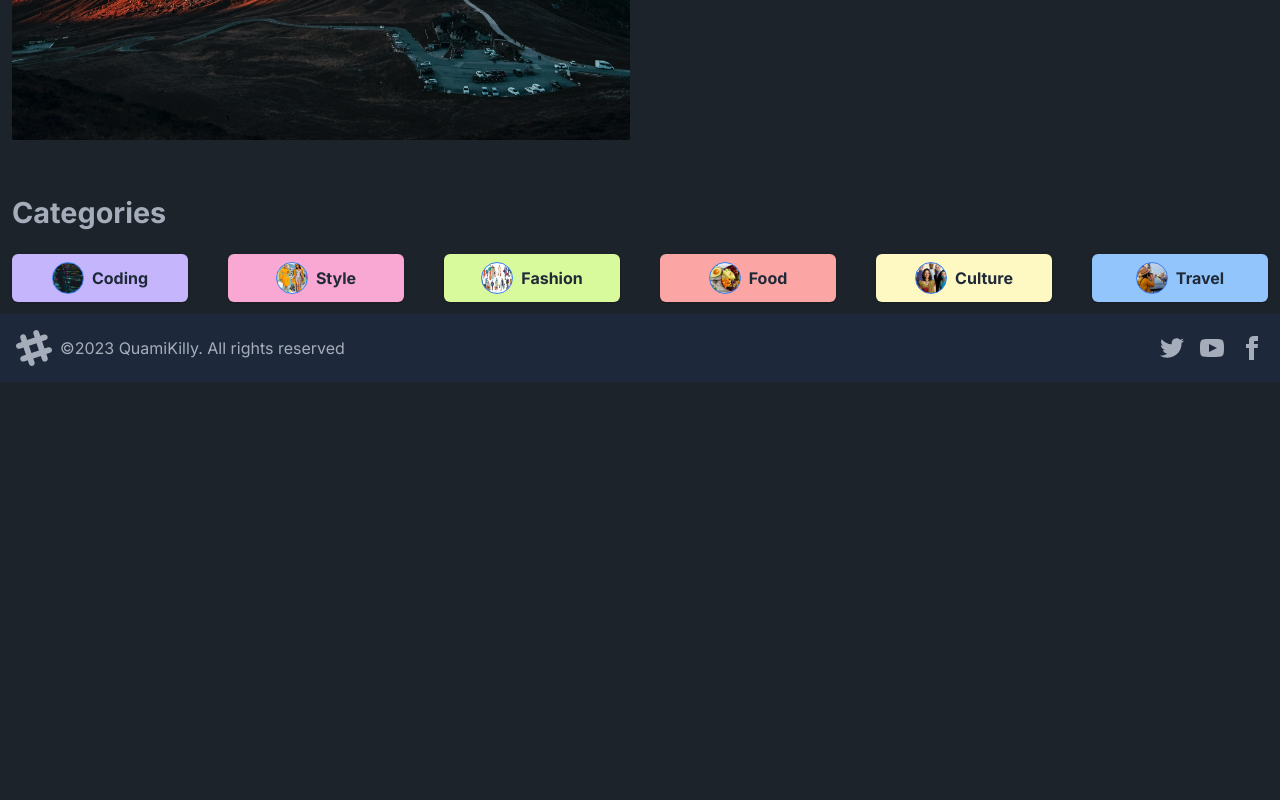
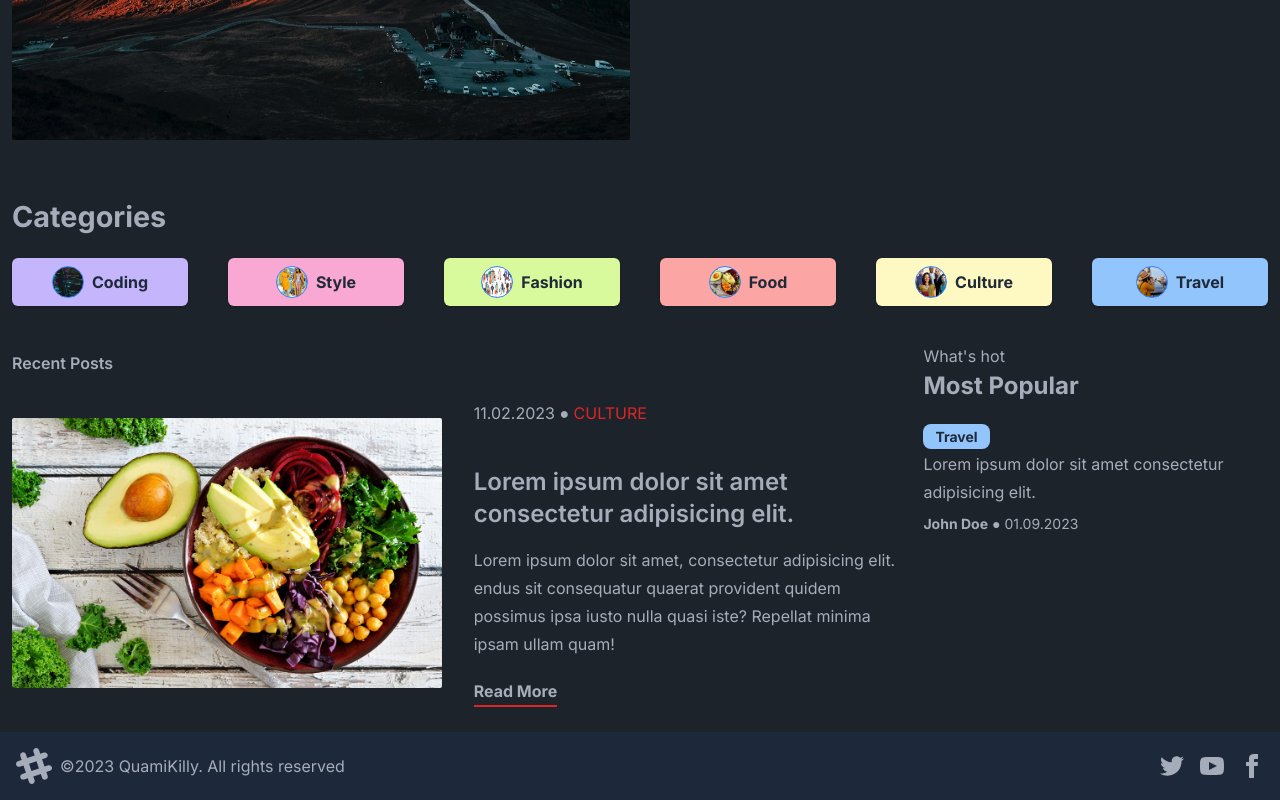
Before and after one commit to killy10o10/next-blog, a Next.js app: page / in a window 1280 px wide. Shown: the part 568-1368 px from the top of the page. Before the commit the page ends 950 px from the top, so only its background shows below. Built offline with nearby package versions, Linux system fonts and the light colour scheme.

Commit message:
Make postList component

```diff
--- a/src/app/page.jsx
+++ b/src/app/page.jsx
@@ -1,5 +1,6 @@
 import CategoryList from "@/components/categoryList/CategoryList";
 import Featured from "@/components/featured/Featured";
+import PostList from "@/components/postList/PostList";
 
 export default function Home() {
   return(
@@ -8,6 +9,7 @@ export default function Home() {
         <h1 className="text-inherit">Garlic bread with cheese: What the science tells us</h1>
         <Featured />
         <CategoryList />
+        <PostList />
       </div>
    </>
   );
--- a/src/components/categoryList/CategoryList.jsx
+++ b/src/components/categoryList/CategoryList.jsx
@@ -4,7 +4,7 @@ import CategoryCard from '../categoryCard/CategoryCard'
 function CategoryList() {
   return (
     <>
-      <div className='prose text-inherit max-w-full mt-3'>
+      <div className='prose text-inherit max-w-full my-4'>
         <h2 className='text-inherit'>Categories</h2>
         <div className='flex flex-wrap gap-5 justify-between items-center'>
           <CategoryCard categoryImage="/coding.jpg" categoryBG={`bg-violet-300`} categoryText="coding" />
--- /dev/null
+++ b/src/components/postList/PostList.jsx
@@ -0,0 +1,34 @@
+import Image from 'next/image'
+import React from 'react'
+
+const PostList = () => {
+  return (
+    <div className='prose max-w-full grid grid-cols-7 gap-5 text-inherit'>
+      <div className='col-span-5'>
+        <h4 className='text-inherit'>Recent Posts</h4>
+        <div className='grid items-center grid-cols-2 gap-8'>
+          <div>
+            <Image width={200} height={200} src="/food.png" alt="post1" className='w-[100%] rounded-sm object-cover' />
+          </div>
+          <div className='flex flex-col'>
+            <span>11.02.2023 ● <span className='text-red-600 uppercase'>culture</span></span>
+            <h3 className='text-inherit'>Lorem ipsum dolor sit amet consectetur adipisicing elit.</h3>
+            <p>Lorem ipsum dolor sit amet, consectetur adipisicing elit. endus sit consequatur quaerat provident quidem possimus ipsa iusto nulla quasi iste? Repellat minima ipsam ullam quam!</p>
+            <button className='font-bold w-fit border-b-2 border-red-600'>Read More</button>
+        </div>
+      </div>
+      </div>
+      <div className='col-span-2 not-prose mt-5'>
+          <span className=''>What's hot</span>
+          <h4 className='font-bold text-2xl mb-5'>Most Popular</h4>
+        <div>
+          <small className='py-1 px-3 bg-blue-300 rounded-lg text-blue-gray-900 text-sm font-bold'>Travel</small>
+          <p>Lorem ipsum dolor sit amet consectetur adipisicing elit.</p>
+          <small className='flex items-center gap-1 text-sm mt-2'><span className='font-bold'>John Doe</span><span>● 01.09.2023</span></small>
+        </div>
+      </div>
+    </div>
+  )
+}
+
+export default PostList
```
